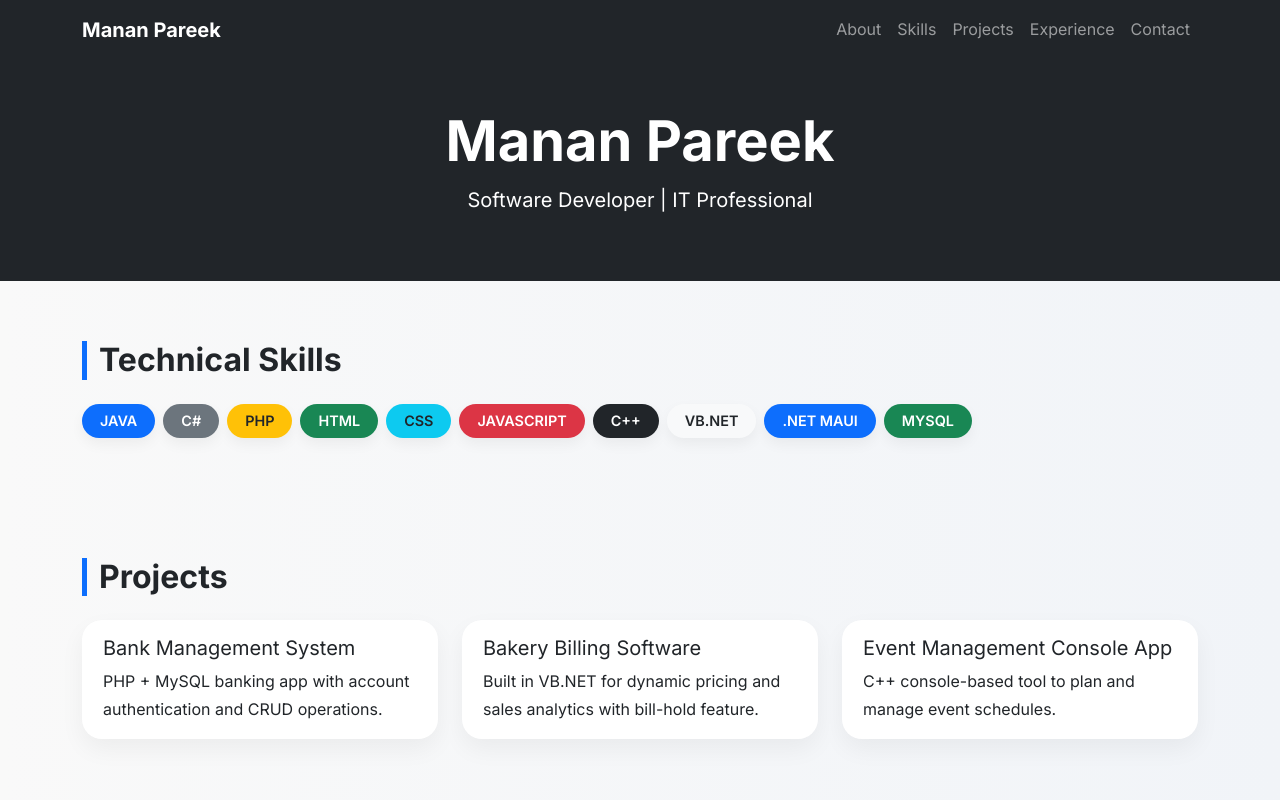
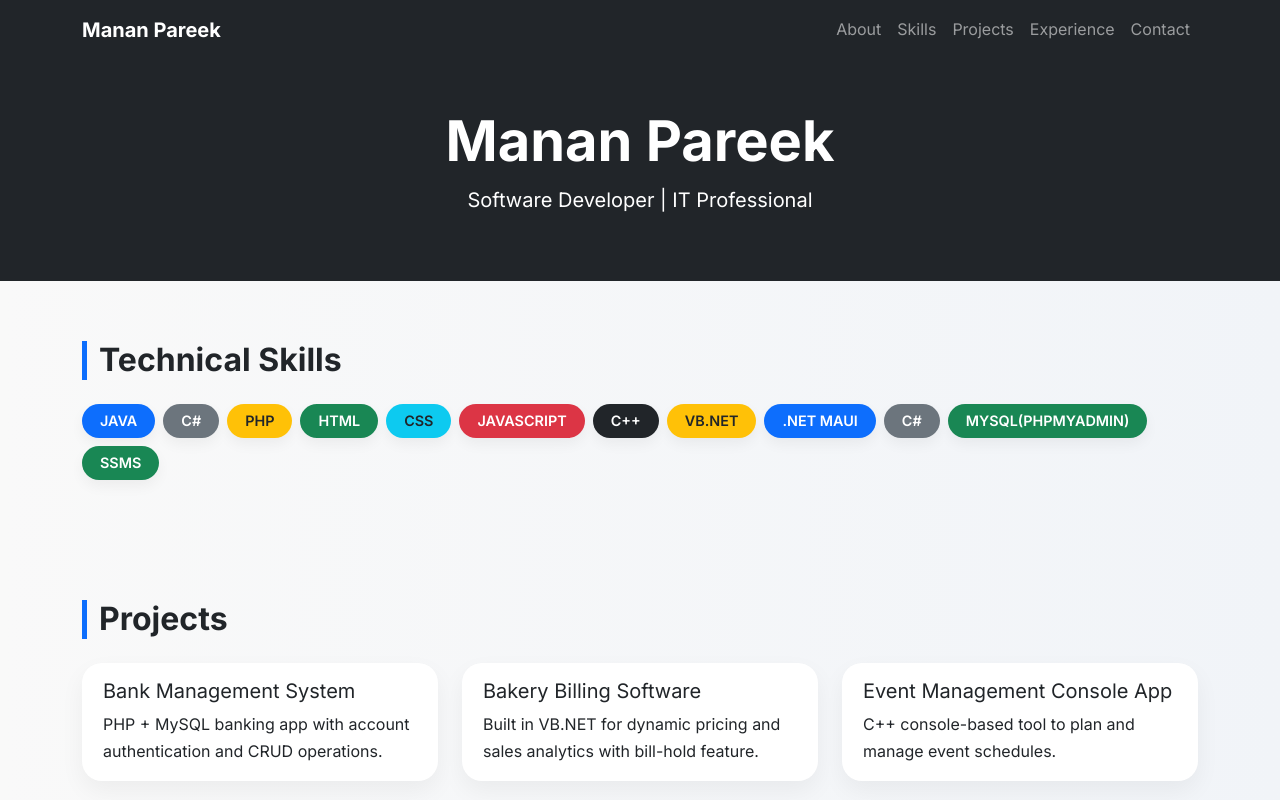
Before and after one commit to Manan-01/portfolio, a plain HTML site: page index.html in a window 1280 px wide. Shown: the top 800 px of the page. Drawn offline with nearby package versions, Linux system fonts and the light colour scheme.

Commit message:
updated project with new design

```diff
--- a/index.html
+++ b/index.html
@@ -95,9 +95,11 @@
     <span class="badge bg-info text-dark">CSS</span>
     <span class="badge bg-danger">JavaScript</span>
     <span class="badge bg-dark">C++</span>
-    <span class="badge bg-light text-dark">VB.NET</span>
+    <span class="badge bg-warning text-dark">VB.NET</span>
     <span class="badge bg-primary">.NET MAUI</span>
-    <span class="badge bg-success">MySQL</span>
+    <span class="badge bg-secondary">C#</span>
+    <span class="badge bg-success">MySQL(phpMyAdmin)</span>
+    <span class="badge bg-success">SSMS</span>
   </div>
 </section>
 
```
